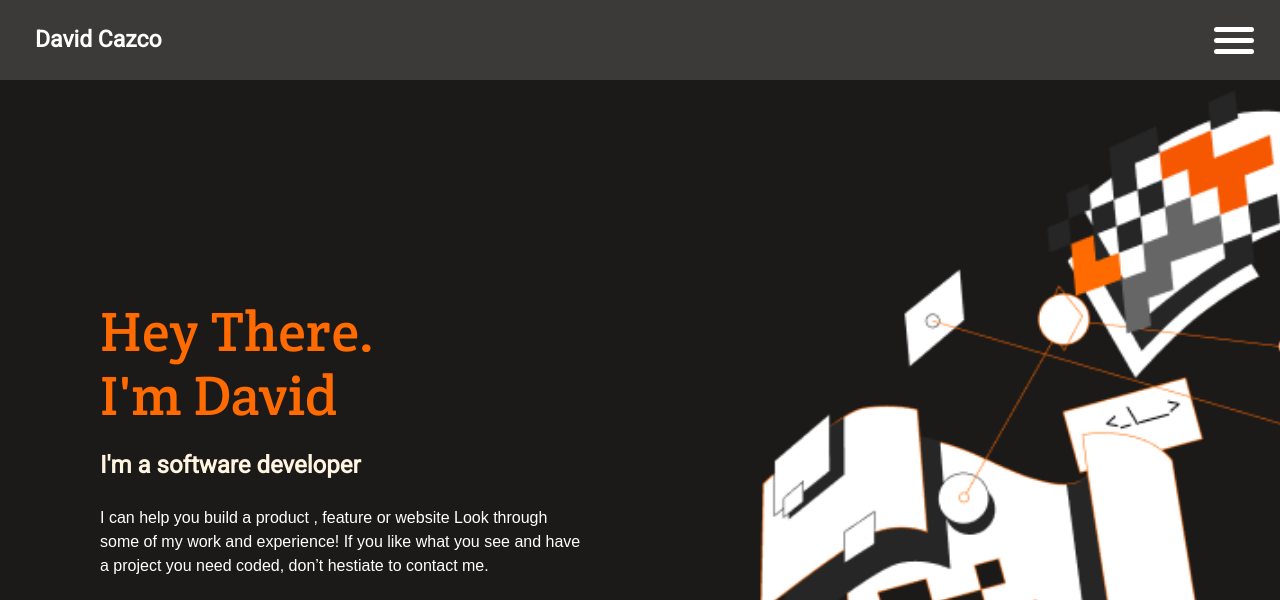
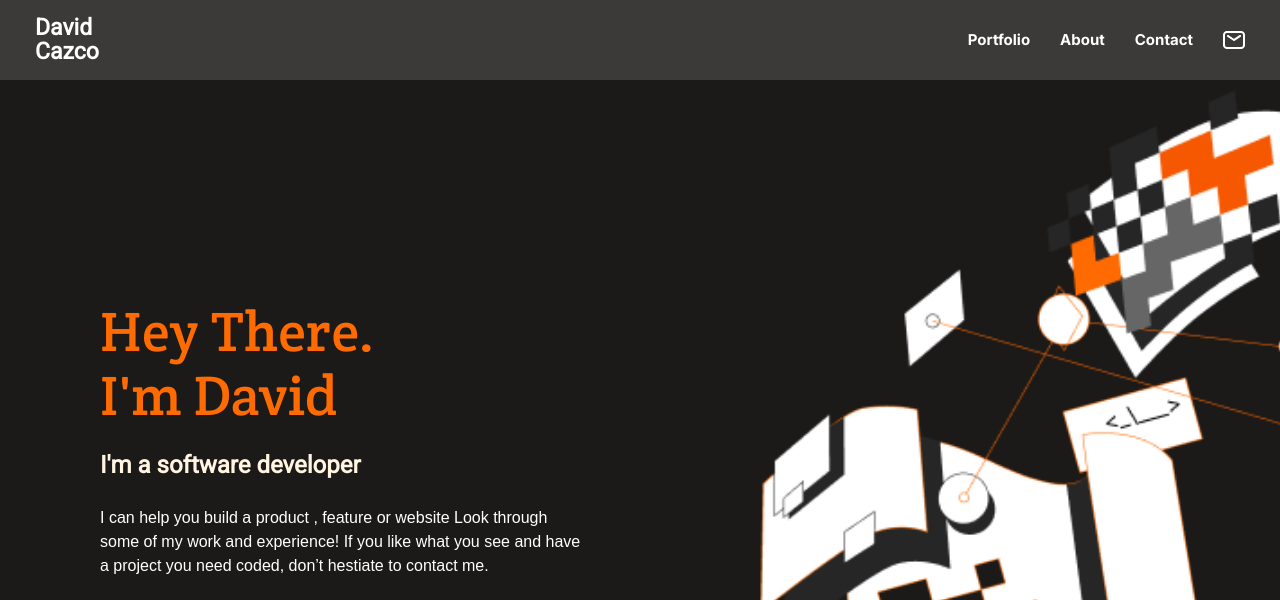
Before and after one commit to DavidCazco36/My-Portfolio, a website: page index.html in a window 1280 px wide. Shown: the top 600 px of the page. Drawn offline with Linux system fonts and the light colour scheme; a web font is replaced by a local one.

Commit message:
Set the tool bar for desktop version

```diff
--- a/index.html
+++ b/index.html
@@ -10,17 +10,23 @@
 <body>
   <header class="header">
     <a class="logo" href="index.html">David Cazco</a>
+    <div class="nav-bar">
+      <a class="nav-bar-pages" href="index.html">Portfolio</a>
+      <a class="nav-bar-pages" href="index.html">About</a>
+      <a class="nav-bar-pages" href="index.html">Contact</a>
+      <a class="nav-bar-pages" href="index.html"><img src="media/mail-icon.png"></a>
       <nav class="menu-icon">
         <div class="menu-line"></div>
         <div class="menu-line"></div>
         <div class="menu-line"></div>
       </nav>
-    </header>
+    </div>
+  </header>
   <section class="headline">
       <h1 class="primary-text">Hey There.<br>I'm David</h1>
       <p class="supporting-text">I'm a software developer</p>
       <p class="description">I can help you build a product , feature or website Look through some of my work and experience! If you like what you see and have a project you need coded, don’t hestiate to contact me.</p>
-    <div class="background-img1"></div>
+      <div class="background-img1"></div>
     <ul class="social-media-icons">
       <li>
         <a href="https://github.com/DavidCazco36" target="_blank"><img src="media/github-logo.png"></a>
--- a/styles.css
+++ b/styles.css
@@ -17,7 +17,7 @@ body {
 /* Toolbar */
 .header {
   display: flex;
-  justify-content: space-between;
+  justify-content: center;
   align-items: center;
   background: #3c3a39;
   height: 80px;
@@ -37,6 +37,30 @@ body {
   text-decoration: none;
 }
 
+.nav-bar {
+  display:flex;
+  justify-content: flex-end;
+  width: 100%;
+  max-width: 1200px;
+  align-items: center;
+  padding-right: 20px;
+
+}
+
+.nav-bar-pages {
+  font-family: 'Inter', sans-serif;
+  font-style: normal;
+  font-weight: 600;
+  font-size: 15px;
+  line-height: 20px;
+  display: flex;
+  color: #FFFFFF;
+  text-decoration: none;
+  justify-self: right;
+  margin:15px;
+  display: none;
+}
+
 .menu-icon {
   margin: 20px;
 }
@@ -44,8 +68,8 @@ body {
 .menu-line {
   background-color: white;
   width: 40px;
-  height: 5px;
-  margin: 6px;
+  height: 3px;
+  margin: 7px;
   border-radius: 3px;
 }
 
@@ -56,7 +80,8 @@ body {
   align-items: center;
   padding: 300px 10px 120px 10px;
   background-color: #1c1a19;
-  gap:25px
+  gap:25px;
+
 }
 
 .headline-info {
@@ -594,6 +619,24 @@ button:active {
 }
 
 @media only screen and (min-width: 768px) {
+
+  .menu-icon {
+    display:none;
+  }
+  .nav-bar-pages {
+    font-family: 'Inter', sans-serif;
+    font-style: normal;
+    font-weight: 600;
+    font-size: 15px;
+    line-height: 20px;
+    display: flex;
+    color: #FFFFFF;
+    text-decoration: none;
+    justify-self: right;
+    margin:15px;
+    display: visible;
+  }
+
   .headline {
     align-items: flex-start;
     padding: 300px 100px 130px 100px;
```
Also changed, not shown: media/Illustration-header.png (added), media/headline-mobile.png (added), media/mail-icon.png (added).
